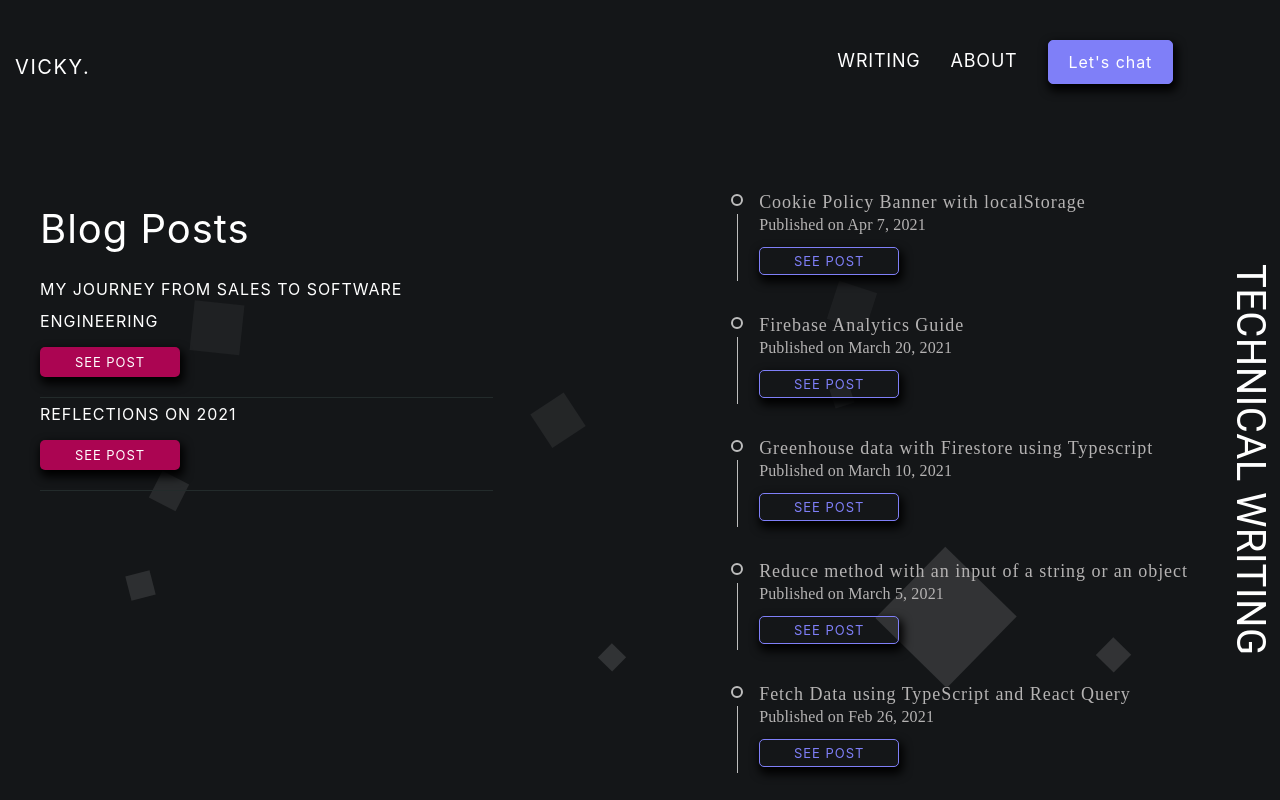
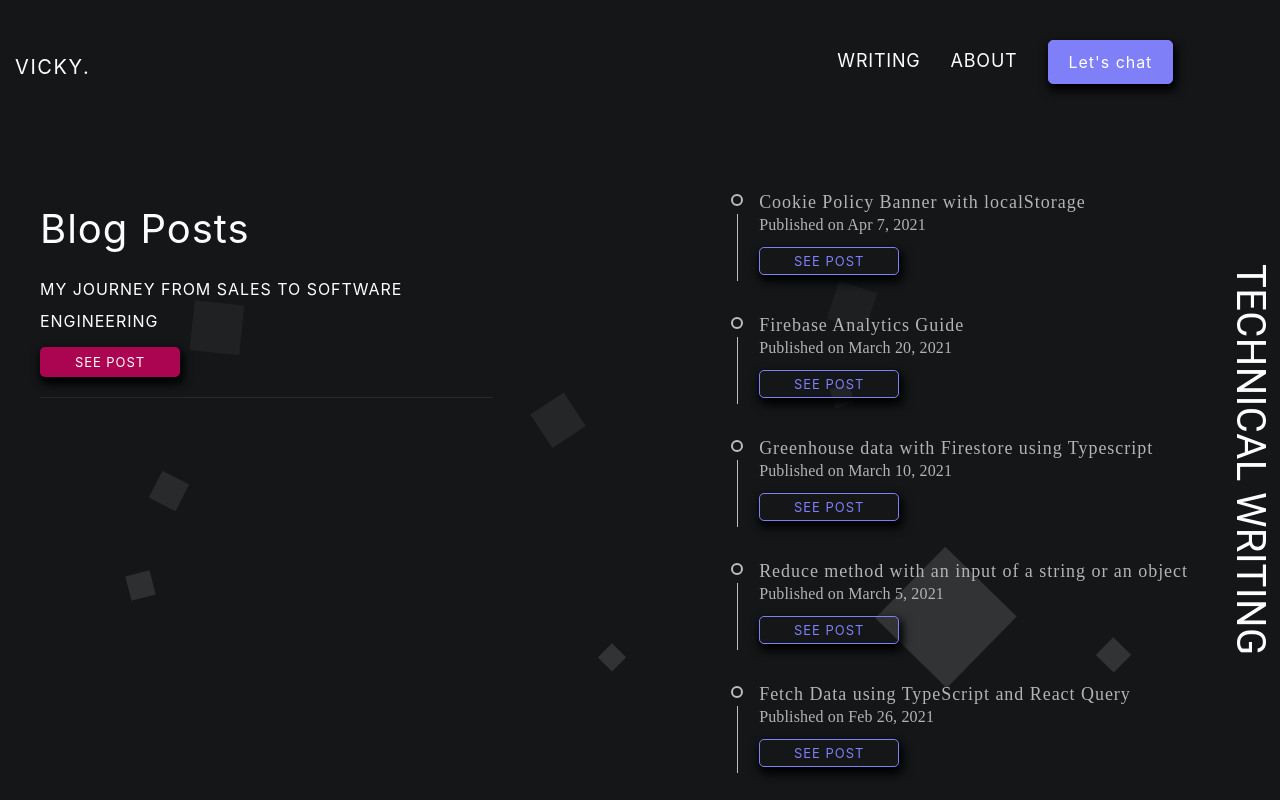
Before and after one commit to Viki-Robles/myblog, a Next.js app: page /writing in a window 1280 px wide. Shown: the top 800 px of the page. Built offline with nearby package versions, Linux system fonts and the light colour scheme.

Commit message:
feat: remove blog item

```diff
--- a/components/Blog/blog.testData.ts
+++ b/components/Blog/blog.testData.ts
@@ -12,10 +12,4 @@ export const blogData: BlogDataProps[] = [
     link: '/blog/my-journey-to-software-engineering',
     image: '',
   },
-  {
-    id: 2,
-    title: 'REFLECTIONS ON 2021',
-    link: '/blog/my-journey-to-software-engineering',
-    image: '',
-  },
 ];
--- a/data/projects.testData.ts
+++ b/data/projects.testData.ts
@@ -34,7 +34,7 @@ export const projectsData: ProjectsProps[] = [
     id: 'hellohub',
     role: 'Responsible for the UI development of the new website.',
     subtitle:
-      'A responsive website where venues can sign up and login to their account and learn more about the latest new',
+      'A responsive website where venues can sign up and login to their account and learn more about the latest news in the neighborhood.',
   },
   {
     title: 'DrinkMeApp',
```
